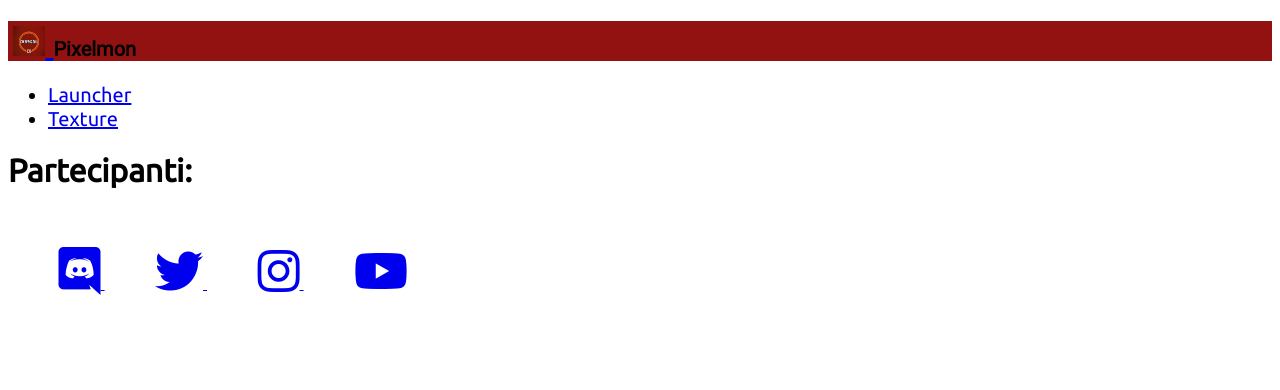
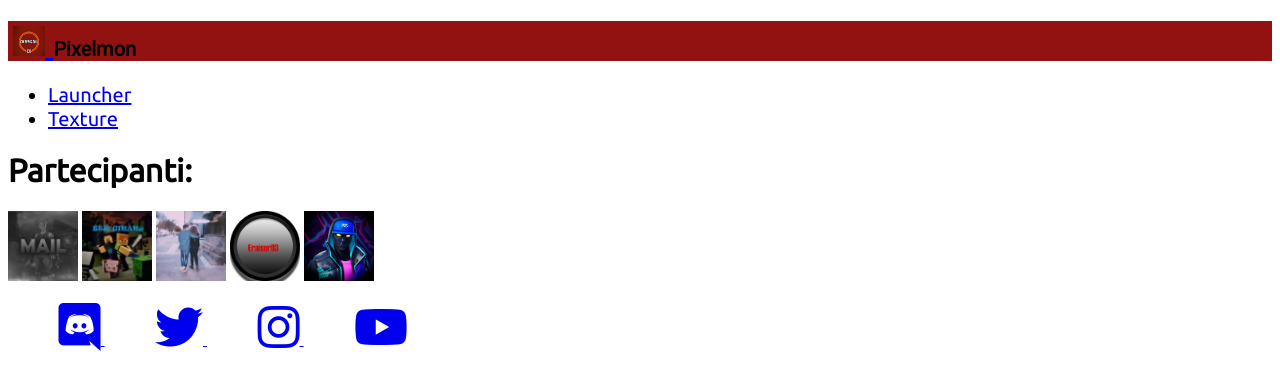
Before and after one commit to Cikappa2904/sito, a plain HTML site: page pixelmon.html in a window 1280 px wide. Drawn offline with Linux system fonts and the light colour scheme.

Commit message:
Partecipanti

```diff
--- a/pixelmon.html
+++ b/pixelmon.html
@@ -43,6 +43,11 @@
 <h1 style="font-family: Ubuntu;">Partecipanti:</h1>
 
 
+    <a href="https://www.youtube.com/channel/UCbExBSF-AZCihONeDrsNyjA"><img style="width: 70px;"src="/images/loghi/mail.jpg" alt="Logo mail"></a>
+    <a href="https://www.youtube.com/channel/UCHVUJq8t05FWnXF1lwnT1iQ"><img style="width: 70px;"src="/images/loghi/sergikaku.jpg" alt="Logo sergikakù"></a>
+    <a href="https://www.instagram.com/matteus.04_/"><img style="width: 70px;"src="/images/loghi/matteo.jpg" alt="Logo redimatteo04"></a>
+    <a href="https://www.youtube.com/channel/UCXkojA0vloFZkObGMrtz22Q"><img style="width: 70px;"src="/images/loghi/enrico.jpg" alt="Logo eraisor93"></a>
+    <a href="https://www.youtube.com/channel/UC3-QWsuXl3FlZM8TwKq37iQ"><img style="width: 70px;"src="/images/loghi/yamo.jpg" alt="Logo yamo marco"></a>
 
 
 <!-- BottomBar -->
```
Also changed, not shown: images/loghi/enrico.jpg (added), images/loghi/mail.jpg (added), images/loghi/matteo.jpg (added), images/loghi/sergikaku.jpg (added), images/loghi/yamo.jpg (added).
